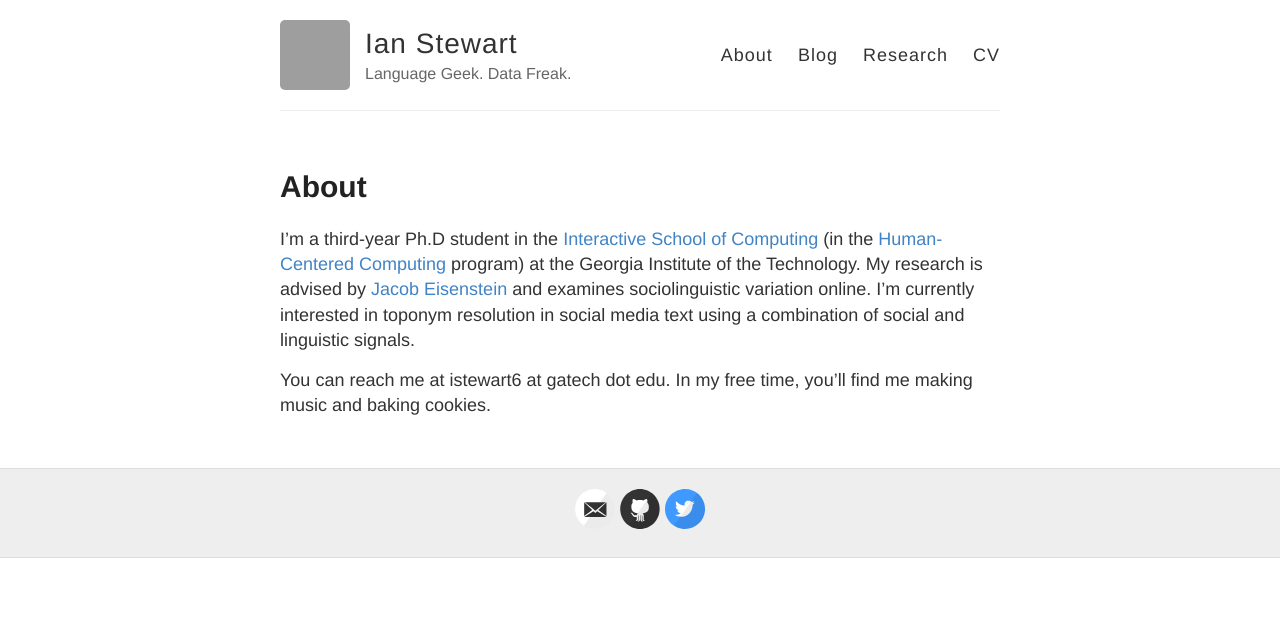
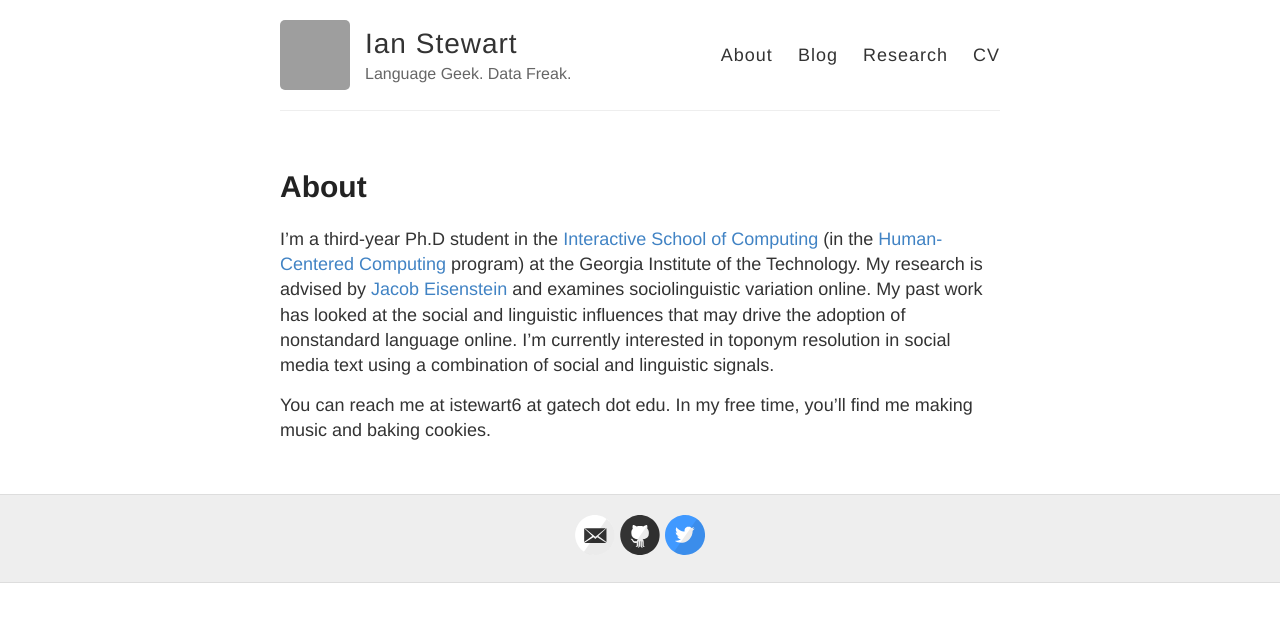
Before and after one commit to ianbstewart/ianbstewart.github.io, a Jekyll site: the page built from about.md, in a window 1280 px wide. Shown: the top 622 px of the page. Built offline with Jekyll 4.4.1, drawn with Linux system fonts in a browser that asks for light colours; grey boxes are pictures that could not be loaded.

Commit message:
updating CV

```diff
--- a/about.md
+++ b/about.md
@@ -4,6 +4,6 @@ title: About
 permalink: /about/
 ---
 
-I'm a third-year Ph.D student in the [Interactive School of Computing](http://www.ic.gatech.edu/) (in the [Human-Centered Computing](http://www.hcc.cc.gatech.edu) program) at the Georgia Institute of the Technology. My research is advised by [Jacob Eisenstein](https://www.cc.gatech.edu/~jeisenst/) and examines sociolinguistic variation online. I'm currently interested in toponym resolution in social media text using a combination of social and linguistic signals.
+I'm a third-year Ph.D student in the [Interactive School of Computing](http://www.ic.gatech.edu/) (in the [Human-Centered Computing](http://www.hcc.cc.gatech.edu) program) at the Georgia Institute of the Technology. My research is advised by [Jacob Eisenstein](https://www.cc.gatech.edu/~jeisenst/) and examines sociolinguistic variation online. My past work has looked at the social and linguistic influences that may drive the adoption of nonstandard language online. I'm currently interested in toponym resolution in social media text using a combination of social and linguistic signals.
 
 You can reach me at istewart6 at gatech dot edu. In my free time, you'll find me making music and baking cookies.
```
Also changed, not shown: 2 other files.
